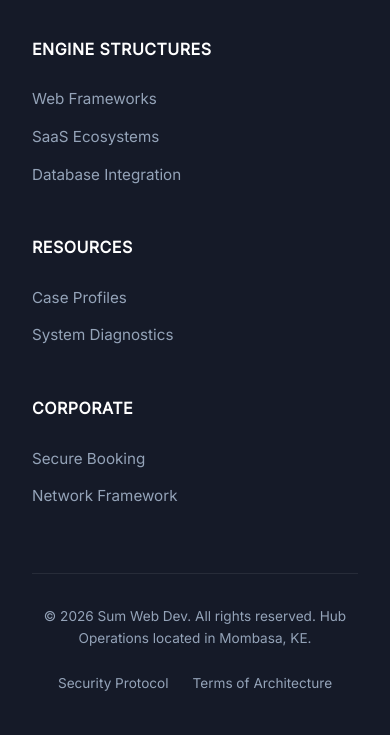
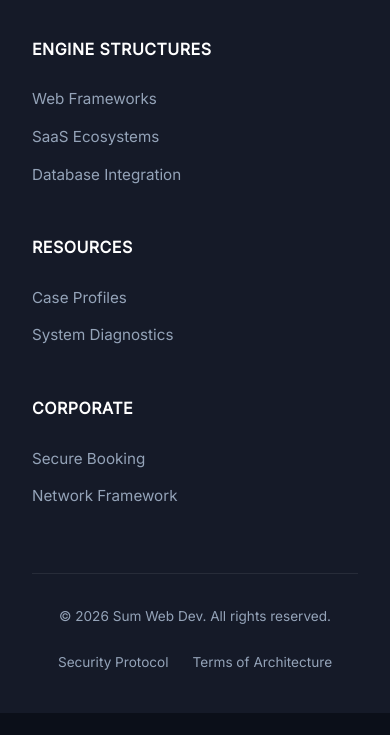
Before and after one commit to audiorybeatstore-cpu/sum-web-dev, a plain HTML site: page saas-ecosystems/index.html in a window 390 px wide. Shown: the part 2897-3632 px from the top of the page. After the commit the page ends 3610 px from the top, so only its background shows below. Drawn offline with Linux system fonts and the light colour scheme.

Commit message:
Update index.html

```diff
--- a/saas-ecosystems/index.html
+++ b/saas-ecosystems/index.html
@@ -57,22 +57,6 @@
             position: fixed; top: 0; left: 0; width: 0%; height: 3px;
             background: linear-gradient(90deg, var(--accent-primary), var(--accent-neon));
             z-index: 9999;
-        }
-
-        /* RTL Support for Right-to-Left Languages like Arabic */
-        [dir="rtl"] {
-            direction: rtl;
-            text-align: right;
-        }
-        [dir="rtl"] .logo {
-            letter-spacing: normal;
-        }
-        [dir="rtl"] .nav-links.active {
-            right: auto;
-            left: 0;
-            border-left: none;
-            border-right: 1px solid var(--border-glass);
-            box-shadow: 20px 0 40px rgba(0,0,0,0.4);
         }
 
         /* ==========================================================================
@@ -166,7 +150,6 @@
             padding: 4rem; backdrop-filter: blur(10px); -webkit-backdrop-filter: blur(10px);
             margin-bottom: 5rem; text-align: left;
         }
-        [dir="rtl"] .intro-block { text-align: right; }
         .intro-block h2 { font-size: 2.2rem; font-weight: 800; letter-spacing: -1px; margin-bottom: 1.5rem; }
         .intro-block p { color: var(--text-muted); font-size: 1.1rem; max-width: 950px; line-height: 1.7; }
 
@@ -218,7 +201,6 @@
             position: fixed; bottom: 2rem; right: 2rem; background: var(--accent-primary); color: #FFF;
             border: none; width: 50px; height: 50px; border-radius: 50%; cursor: pointer; display: none; align-items: center; justify-content: center; box-shadow: 0 5px 15px rgba(0,0,0,0.2); z-index: 500; transition: all 0.2s ease;
         }
-        [dir="rtl"] .back-to-top { right: auto; left: 2rem; }
 
         /* ==========================================================================
            5. Responsive Breakpoints Engine & Fluid Side Menu Drawer
@@ -241,12 +223,10 @@
                 display: flex; flex-direction: column; position: fixed; top: 0; right: -100%; width: 100%;
                 max-width: 300px; height: 100vh; background: rgba(21, 26, 40, 0.96); backdrop-filter: blur(20px);
                 -webkit-backdrop-filter: blur(20px); border-left: 1px solid var(--border-glass); padding: 120px 2rem 2rem;
-                gap: 2rem; align-items: flex-start; transition: right 0.4s cubic-bezier(0.16, 1, 0.3, 1), left 0.4s cubic-bezier(0.16, 1, 0.3, 1);
+                gap: 2rem; align-items: flex-start; transition: right 0.4s cubic-bezier(0.16, 1, 0.3, 1);
                 box-shadow: -20px 0 40px rgba(0,0,0,0.4); z-index: 1005;
             }
-            [dir="rtl"] .nav-links { right: auto; left: -100%; }
             .nav-links.active { right: 0; }
-            [dir="rtl"] .nav-links.active { right: auto; left: 0; }
 
             .nav-links .nav-item {
                 font-size: 1.25rem; font-weight: 600; opacity: 0; transform: translateX(15px);
@@ -288,13 +268,15 @@
             </nav>
 
             <div class="nav-controls-wrapper">
-                <select class="lang-select" id="langSwitch">
+                <select id="langSwitch" class="lang-select" aria-label="Select Language">
                     <option value="en">EN</option>
+                    <option value="nl">NL</option>
+                    <option value="fr">FR</option>
+                    <option value="pt">PT</option>
                     <option value="es">ES</option>
-                    <option value="fr">FR</option>
-                    <option value="sw">SW</option>
+                    <option value="it">IT</option>
+                    <option value="ne">NE</option>
                     <option value="de">DE</option>
-                    <option value="ar">AR</option>
                 </select>
 
                 <button class="utility-btn" id="themeToggler" aria-label="Toggle Theme">
@@ -397,7 +379,7 @@
             </div>
         </div>
         <div class="footer-bottom">
-            <p data-i18n="footer_copyright">&copy; 2026 Sum Web Dev. All rights reserved. Hub Operations located in Mombasa, KE.</p>
+            <p data-i18n="footer_copyright">&copy; 2026 Sum Web Dev. All rights reserved.</p>
             <div class="footer-legal-links">
                 <a href="../security-protocol/" data-i18n="footer_link_8">Security Protocol</a>
                 <a href="../terms-of-architecture/" data-i18n="footer_link_9">Terms of Architecture</a>
@@ -440,9 +422,102 @@
                 footer_col_3_title: "Corporate",
                 footer_link_6: "Secure Booking",
                 footer_link_7: "Network Framework",
-                footer_copyright: "© 2026 Sum Web Dev. All rights reserved. Hub Operations located in Mombasa, KE.",
+                footer_copyright: "© 2026 Sum Web Dev. All rights reserved.",
                 footer_link_8: "Security Protocol",
                 footer_link_9: "Terms of Architecture"
+            },
+            nl: {
+                nav_home: "Home",
+                nav_services: "Diensten",
+                nav_pricing: "Prijzen",
+                nav_portfolio: "Portfolio",
+                nav_booking: "Strategie Boeken",
+                hero_title: "SaaS <span>Cloud Ecosystemen</span>",
+                hero_subtext: "Backend-pipelines, authenticatie-gateways en microservices integreren in veilige, schaalbare multi-tenant engines.",
+                intro_title: "Ontkoppelde Infrastructuur voor Maximale Stabiliteit",
+                intro_p: "Moderne cloud-omgevingen vereisen absolute onafhankelijkheid. Wij bouwen hoog-beschikbare servicelagen met behulp van hoogwaardige cloud-backends om identiteiten, synchronisaties en veilige betalingsverwerkingen te beheren.",
+                card_1_title: "Centrale Auth Gateways",
+                card_1_p: "Implementatie van veilige, op tokens gebaseerde gebruikersregistraties en rollenbeheer aangedreven door Supabase of Firebase Auth.",
+                card_2_title: "Multi-Tenant Opslag",
+                card_2_p: "Configureren van gestructureerde relationele tabellen met strikte beveiliging op rijniveau om marktplaats-metadata te isoleren.",
+                card_3_title: "Serverless Edge Nodes",
+                card_3_p: "Aanmaken van krachtige API-functies om snelle achtergrondtaken, audio-algoritmen of webhooks op aanvraag te verwerken.",
+                footer_brand_text: "Ontwikkeling van geavanceerde digitale prestatietools en op maat gemaakte full-stack oplossingen.",
+                footer_col_1_title: "Engine Structuren",
+                footer_link_1: "Web Frameworks",
+                footer_link_2: "SaaS Ecosystemen",
+                footer_link_3: "Database Integratie",
+                footer_col_2_title: "Bronmateriaal",
+                footer_link_4: "Casestudies",
+                footer_link_5: "Systeemdiagnose",
+                footer_col_3_title: "Bedrijf",
+                footer_link_6: "Veilig Boeken",
+                footer_link_7: "Netwerk Framework",
+                footer_copyright: "© 2026 Sum Web Dev. Alle rechten voorbehouden.",
+                footer_link_8: "Beveiligingsprotocol",
+                footer_link_9: "Architectuurvoorwaarden"
+            },
+            fr: {
+                nav_home: "Accueil",
+                nav_services: "Services",
+                nav_pricing: "Tarifs",
+                nav_portfolio: "Portfolio",
+                nav_booking: "Réserver une Stratégie",
+                hero_title: "Écosystèmes <span>Cloud SaaS</span>",
+                hero_subtext: "Unification des pipelines backend, des passerelles d'authentification et des microservices web en moteurs multi-locataires sécurisés et évolutifs.",
+                intro_title: "Infrastructure Découplée pour une Fluctuation Nulle",
+                intro_p: "Les environnements cloud modernes exigent une indépendance absolue des partitions. Nous déployons des couches de services à haute disponibilité utilisant des backends cloud de premier ordre pour gérer les identités, les webhooks et le traitement financier sécurisé.",
+                card_1_title: "Passerelles d'Authentification",
+                card_1_p: "Déploiement d'inscriptions d'utilisateurs sécurisées par jetons et de restrictions d'accès basées sur des rôles via Supabase ou Firebase.",
+                card_2_title: "Stockage Multi-Locataire",
+                card_2_p: "Configuration de tables relationnelles structurées avec des protocoles stricts de sécurité au niveau des lignes pour isoler les métadonnées.",
+                card_3_title: "Nœuds Serverless Edge",
+                card_3_p: "Assemblage de fonctions API performantes pour traiter à la demande des tâches en arrière-plan, des algorithmes audio ou des webhooks.",
+                footer_brand_text: "Conception d'outils de performance numérique de nouvelle génération et de solutions full-stack sur mesure.",
+                footer_col_1_title: "Structures de Moteur",
+                footer_link_1: "Frameworks Web",
+                footer_link_2: "Écosystèmes SaaS",
+                footer_link_3: "Intégration de Bases de Données",
+                footer_col_2_title: "Ressources",
+                footer_link_4: "Études de Cas",
+                footer_link_5: "Diagnostics Système",
+                footer_col_3_title: "Entreprise",
+                footer_link_6: "Réservation Sécurisée",
+                footer_link_7: "Réseau d'Architecture",
+                footer_copyright: "© 2026 Sum Web Dev. Tous droits réservés.",
+                footer_link_8: "Protocole de Sécurité",
+                footer_link_9: "Conditions d'Architecture"
+            },
+            pt: {
+                nav_home: "Início",
+                nav_services: "Serviços",
+                nav_pricing: "Preços",
+                nav_portfolio: "Portfólio",
+                nav_booking: "Agendar Estratégia",
+                hero_title: "Ecrossistemas <span>SaaS em Nuvem</span>",
+                hero_subtext: "Unificando pipelines de backend, gateways de autenticação e microserviços em motores multilocatários seguros e escaláveis.",
+                intro_title: "Infraestrutura Desacoplada para Oscilação Zero",
+                intro_p: "Ambientes de nuvem modernos exigem independência total de partição. Implantamos camadas de serviço de alta disponibilidade utilizando os melhores backends de nuvem para gerenciar identidades, sincronizações e pagamentos seguros.",
+                card_1_title: "Gateways de Autenticação",
+                card_1_p: "Implantação de registros de usuários seguros baseados em tokens e barreiras de acesso por função com Supabase ou Firebase Auth.",
+                card_2_title: "Armazenamento Multilocatário",
+                card_2_p: "Configuração de tabelas relacionais estruturadas com protocolos rígidos de segurança em nível de linha para isolar metadados.",
+                card_3_title: "Nós Edge Serverless",
+                card_3_p: "Montagem de funções API de alto desempenho para processar tarefas rápidas em segundo plano, algoritmos de áudio ou webhooks.",
+                footer_brand_text: "Projetando ferramentas digitais de alta performance e soluções full-stack personalizadas de última geração.",
+                footer_col_1_title: "Estruturas de Motor",
+                footer_link_1: "Frameworks Web",
+                footer_link_2: "Ecossistemas SaaS",
+                footer_link_3: "Integração de Banco de Dados",
+                footer_col_2_title: "Recursos",
+                footer_link_4: "Perfis de Caso",
+                footer_link_5: "Diagnóstico de Sistema",
+                footer_col_3_title: "Corporativo",
+                footer_link_6: "Reserva Segura",
+                footer_link_7: "Rede de Arquitetura",
+                footer_copyright: "© 2026 Sum Web Dev. Todos os direitos reservados.",
+                footer_link_8: "Protocolo de Segurança",
+                footer_link_9: "Termos de Arquitetura"
             },
             es: {
                 nav_home: "Inicio",
@@ -471,71 +546,71 @@
                 footer_col_3_title: "Corporativo",
                 footer_link_6: "Reserva Segura",
                 footer_link_7: "Red de Trabajo",
-                footer_copyright: "© 2026 Sum Web Dev. Todos los derechos reservados. Operaciones desde Mombasa, KE.",
+                footer_copyright: "© 2026 Sum Web Dev. Todos los derechos reservados.",
                 footer_link_8: "Protocolo de Seguridad",
                 footer_link_9: "Términos de Arquitectura"
             },
-            fr: {
-                nav_home: "Accueil",
-                nav_services: "Services",
-                nav_pricing: "Tarifs",
+            it: {
+                nav_home: "Home",
+                nav_services: "Servizi",
+                nav_pricing: "Prezzi",
                 nav_portfolio: "Portfolio",
-                nav_booking: "Réserver une Stratégie",
-                hero_title: "Écosystèmes <span>Cloud SaaS</span>",
-                hero_subtext: "Unification des pipelines backend, des passerelles d'authentification et des microservices web en moteurs multi-locataires sécurisés et évolutifs.",
-                intro_title: "Infrastructure Découplée pour une Fluctuation Nulle",
-                intro_p: "Les environnements cloud modernes exigent une indépendance absolue des partitions. Nous déployons des couches de services à haute disponibilité utilisant des backends cloud de premier ordre pour gérer les identités, les webhooks et le traitement financier sécurisé.",
-                card_1_title: "Passerelles d'Authentification",
-                card_1_p: "Déploiement d'inscriptions d'utilisateurs sécurisées par jetons et de restrictions d'accès basées sur des rôles via Supabase ou Firebase.",
-                card_2_title: "Stockage Multi-Locataire",
-                card_2_p: "Configuration de tables relationnelles structurées avec des protocoles stricts de sécurité au niveau des lignes pour isoler les métadonnées.",
-                card_3_title: "Nœuds Serverless Edge",
-                card_3_p: "Assemblage de fonctions API performantes pour traiter à la demande des tâches en arrière-plan, des algorithmes audio ou des webhooks.",
-                footer_brand_text: "Conception d'outils de performance numérique de nouvelle génération et de solutions full-stack sur mesure.",
-                footer_col_1_title: "Structures de Moteur",
-                footer_link_1: "Frameworks Web",
-                footer_link_2: "Écosystèmes SaaS",
-                footer_link_3: "Intégration de Bases de Données",
-                footer_col_2_title: "Ressources",
-                footer_link_4: "Études de Cas",
-                footer_link_5: "Diagnostics Système",
-                footer_col_3_title: "Entreprise",
-                footer_link_6: "Réservation Sécurisée",
-                footer_link_7: "Réseau d'Architecture",
-                footer_copyright: "© 2026 Sum Web Dev. Tous droits réservés. Centre d'opérations situé à Mombasa, KE.",
-                footer_link_8: "Protocole de Sécurité",
-                footer_link_9: "Conditions d'Architecture"
+                nav_booking: "Prenota Strategia",
+                hero_title: "Ecosistemi <span>Cloud SaaS</span>",
+                hero_subtext: "Unificazione di pipeline backend, gateway di autenticazione e microservizi in motori multi-tenant sicuri e scalabili.",
+                intro_title: "Infrastruttura Disaccoppiata per Fluctuazione Zero",
+                intro_p: "I moderni ambienti cloud richiedono un'assoluta indipendenza. Sviluppiamo livelli di servizio ad alta disponibilità utilizzando backend cloud avanzati per gestire identità, sincronizzazioni e pagamenti sicuri.",
+                card_1_title: "Gateway di Autenticazione",
+                card_1_p: "Distribuzione di registrazioni utente basate su token e controlli di accesso basati sui ruoli tramite Supabase o Firebase Auth.",
+                card_2_title: "Archiviazione Multi-Tenant",
+                card_2_p: "Configurazione di tabelle relazionali strutturate con rigidi protocolli di sicurezza a livello di riga per isolare i metadati.",
+                card_3_title: "Nodi Edge Serverless",
+                card_3_p: "Creazione di funzioni API ad alte prestazioni per elaborare attività in background, algoritmi audio o webhook su richiesta.",
+                footer_brand_text: "Progettazione di strumenti digitali ad alte prestazioni di nuova generazione e soluzioni full-stack personalizzate.",
+                footer_col_1_title: "Strutture del Motore",
+                footer_link_1: "Framework Web",
+                footer_link_2: "Ecosistemi SaaS",
+                footer_link_3: "Integrazione Database",
+                footer_col_2_title: "Risorse",
+                footer_link_4: "Casi di Studio",
+                footer_link_5: "Diagnostica di Sistema",
+                footer_col_3_title: "Aziendale",
+                footer_link_6: "Prenotazione Sicura",
+                footer_link_7: "Network Framework",
+                footer_copyright: "© 2026 Sum Web Dev. Tutti i diritti riservati.",
+                footer_link_8: "Protocollo di Sicurezza",
+                footer_link_9: "Termini di Architettura"
             },
-            sw: {
-                nav_home: "Nyumbani",
-                nav_services: "Huduma",
-                nav_pricing: "Bei",
-                nav_portfolio: "Kazi Zetu",
-                nav_booking: "Panga Mkakati",
-                hero_title: "Mifumo ya <span>Wavuti ya SaaS</span>",
-                hero_subtext: "Kuunganisha miundombinu ya backend, mifumo ya usalama ya kuingia, na huduma ndogo za wavuti kuwa mfumo salama na wenye uwezo wa kukua.",
-                intro_title: "Muundo Huru Uliotenganishwa kwa Uthabiti Mkubwa",
-                intro_p: "Mazingira ya kisasa ya cloud yanahitaji uhuru kamili wa mifumo. Tunatengeneza viwango vya huduma zenye uwezo wa juu kwa kutumia backend za cloud za daraja la kwanza kusimamia vitambulisho, usawazishaji wa data, na malipo salama.",
-                card_1_title: "Mifumo ya Usalama ya Kuingia",
-                card_1_p: "Kuweka mifumo salama ya usajili wa watumiaji na vizuizi vya kuingia kulingana na majukumu ikitumiwa na Supabase au Firebase Auth.",
-                card_2_title: "Hifadhi ya Watumiaji Wengi",
-                card_2_p: "Kuweka miundo ya jedwali zenye ulinzi mkali wa data za kila mtumiaji ili kutenganisha taarifa za soko na kulinda usalama.",
-                card_3_title: "Mifumo ya API za Edge",
-                card_3_p: "Kutengeneza kazi za haraka za API za kuchakata majukumu ya nyuma, kanuni za sauti, au arifa za malipo papo hapo.",
-                footer_brand_text: "Ubunifu wa zana za kidijitali za kizazi kijacho na suluhisho kamili za programu za kompyuta.",
-                footer_col_1_title: "Miundo ya Mitambo",
-                footer_link_1: "Mifumo ya Web Frameworks",
-                footer_link_2: "Mifumo ya SaaS Ecosystems",
-                footer_link_3: "Uunganishaji wa Database",
-                footer_col_2_title: "Rasilimali",
-                footer_link_4: "Mifano ya Kazi",
-                footer_link_5: "Uchunguzi wa Mfumo",
-                footer_col_3_title: "Kampuni",
-                footer_link_6: "Uwekaji Nafasi Salama",
-                footer_link_7: "Mtandao wa Kazi",
-                footer_copyright: "© 2026 Sum Web Dev. Haki zote zimehifadhiwa. Makao Makuu yapo Mombasa, KE.",
-                footer_link_8: "Itifaki ya Usalama",
-                footer_link_9: "Vigezo vya Muundo"
+            ne: {
+                nav_home: "गृहपृष्ठ",
+                nav_services: "सेवाहरू",
+                nav_pricing: "मूल्य निर्धारण",
+                nav_portfolio: "पोर्टफोलियो",
+                nav_booking: "रणनीति बुक गर्नुहोस्",
+                hero_title: "SaaS <span>क्लाउड इकोसिस्टम</span>",
+                hero_subtext: "ब्याकइन्ड पाइपलाइनहरू, प्रमाणीकरण गेटवेहरू, र माइक्रोसर्भिसहरूलाई सुरक्षित र स्केल गर्न सकिने मल्टि-टेनेन्ट इन्जिनमा एकीकृत गर्दै।",
+                intro_title: "शून्य उतार-चढावका लागि स्वतन्त्र पूर्वाधार",
+                intro_p: "आधुनिक क्लाउड वातावरणलाई पूर्ण स्वतन्त्रता चाहिन्छ। हामी प्रयोगकर्ता पहिचान, डाटा सिङ्क, र सुरक्षित भुक्तानी प्रक्रियाहरू प्रबन्ध गर्न उच्च-उपलब्धता सेवा स्तरहरू प्रयोग गर्दछौं।",
+                card_1_title: "एकीकृत प्रमाणीकरण गेटवे",
+                card_1_p: "Supabase वा Firebase Auth द्वारा संचालित सुरक्षित टोकन-आधारित प्रयोगकर्ता दर्ता र पहुँच नियन्त्रण प्रणाली।",
+                card_2_title: "मल्टि-टेनेन्ट भण्डारण",
+                card_2_p: "मार्केटप्लेस डेटा सुरक्षित राख्न र अलग्गै बनाउन कडा रो-लेभल सुरक्षा प्रोटोकलहरूसहित डेटाबेस संरचना।",
+                card_3_title: "सर्भरलेस एज नोडहरू",
+                card_3_p: "द्रुत ब्याकग्राउन्ड कार्यहरू, अडियो एल्गोरिदमहरू, वा वेबहुक ट्रिगरहरू प्रशोधन गर्न उच्च-प्रदर्शन API प्रकार्यहरू।",
+                footer_brand_text: "नयाँ पुस्ताको डिजिटल कार्यसम्पादन उपकरणहरू र अनुकूलित फुल-स्ट्याक समाधानहरूको निर्माण।",
+                footer_col_1_title: "इन्जिन संरचनाहरू",
+                footer_link_1: "वेब फ्रेमवर्कहरू",
+                footer_link_2: "SaaS इकोसिस्टम",
+                footer_link_3: "डेटाबेस एकीकरण",
+                footer_col_2_title: "स्रोतहरू",
+                footer_link_4: "केस प्रोफाइलहरू",
+                footer_link_5: "प्रणाली निदान",
+                footer_col_3_title: "कर्पोरेट",
+                footer_link_6: "सुरक्षित बुकिङ",
+                footer_link_7: "नेटवर्क फ्रेमवर्क",
+                footer_copyright: "© 2026 Sum Web Dev. सबै अधिकार सुरक्षित। मुख्य सञ्चालन मोम्बासा",
+                footer_link_8: "सुरक्षा प्रोटोकल",
+                footer_link_9: "वास्तुकला सर्तहरू"
             },
             de: {
                 nav_home: "Startseite",
@@ -564,40 +639,9 @@
                 footer_col_3_title: "Unternehmen",
                 footer_link_6: "Sichere Buchung",
                 footer_link_7: "Netzwerk-Framework",
-                footer_copyright: "© 2026 Sum Web Dev. Alle Rechte vorbehalten. Hauptsitz in Mombasa, KE.",
+                footer_copyright: "© 2026 Sum Web Dev. Alle Rechte vorbehalten.",
                 footer_link_8: "Sicherheitsprotokoll",
                 footer_link_9: "Architekturbedingungen"
-            },
-            ar: {
-                nav_home: "الرئيسية",
-                nav_services: "الخدمات",
-                nav_pricing: "الأسعار",
-                nav_portfolio: "الأعمال",
-                nav_booking: "حجز استشارة",
-                hero_title: "أنظمة <span>السحابة لـ SaaS</span>",
-                hero_subtext: "توحيد أنابيب الخادم الخلفي، بوابات التحقق، والخدمات المصغرة في محركات آمنة وقابلة للتوسع.",
-                intro_title: "بنية تحتية منفصلة لضمان الاستقرار التام",
-                intro_p: "تتطلب البيئات السحابية الحديثة استقلالية تامة. نحن نقوم بنشر طبقات خدمة عالية التوفر باستخدام أحدث تقنيات السحابة لإدارة الهويات، مزامنة البيانات، والمعاملات المالية الآمنة.",
-                card_1_title: "بوابات التحقق الموحدة",
-                card_1_p: "نشر أنظمة تسجيل الدخول الآمنة والقائمة على الأدوار باستخدام طبقات Supabase أو Firebase Auth لحماية النطاقات الخاصة.",
-                card_2_title: "تخزين متعدد المستأجرين",
-                card_2_p: "تكوين جداول علاقات مهيكلة مع بروتوكولات أمان صارمة على مستوى الصفوف لعزل بيانات السوق الحساسة.",
-                card_3_title: "عقد Edge السحابية",
-                card_3_p: "بناء وظائف API عالية الأداء لمعالجة المهام الخلفية السريعة، خوارزميات البصمة الصوتية، وإشعارات Webhooks.",
-                footer_brand_text: "هندسة أدوات الأداء الرقمي من الجيل القادم وحلول التطوير الكامل المخصصة.",
-                footer_col_1_title: "هياكل المحرك",
-                footer_link_1: "أطر عمل الويب",
-                footer_link_2: "أنظمة SaaS",
-                footer_link_3: "تكامل قواعد البيانات",
-                footer_col_2_title: "الموارد",
-                footer_link_4: "دراسات الحالة",
-                footer_link_5: "تشخيص النظام",
-                footer_col_3_title: "الشركة",
-                footer_link_6: "الحجز الآمن",
-                footer_link_7: "إطار الشبكة",
-                footer_copyright: "© 2026 Sum Web Dev. جميع الحقوق محفوظة. مركز العمليات في مومباسا، كينيا.",
-                footer_link_8: "بروتوكول الأمان",
-                footer_link_9: "شروط الهندسة"
             }
         };
 
@@ -612,15 +656,7 @@
                 }
             });
 
-            // Handle Language Direction (RTL for Arabic)
-            if (lang === 'ar') {
-                document.documentElement.setAttribute('dir', 'rtl');
-                document.documentElement.setAttribute('lang', 'ar');
-            } else {
-                document.documentElement.removeAttribute('dir');
-                document.documentElement.setAttribute('lang', lang);
-            }
-
+            document.documentElement.setAttribute('lang', lang);
             localStorage.setItem('preferredLang', lang);
         }
 
```
